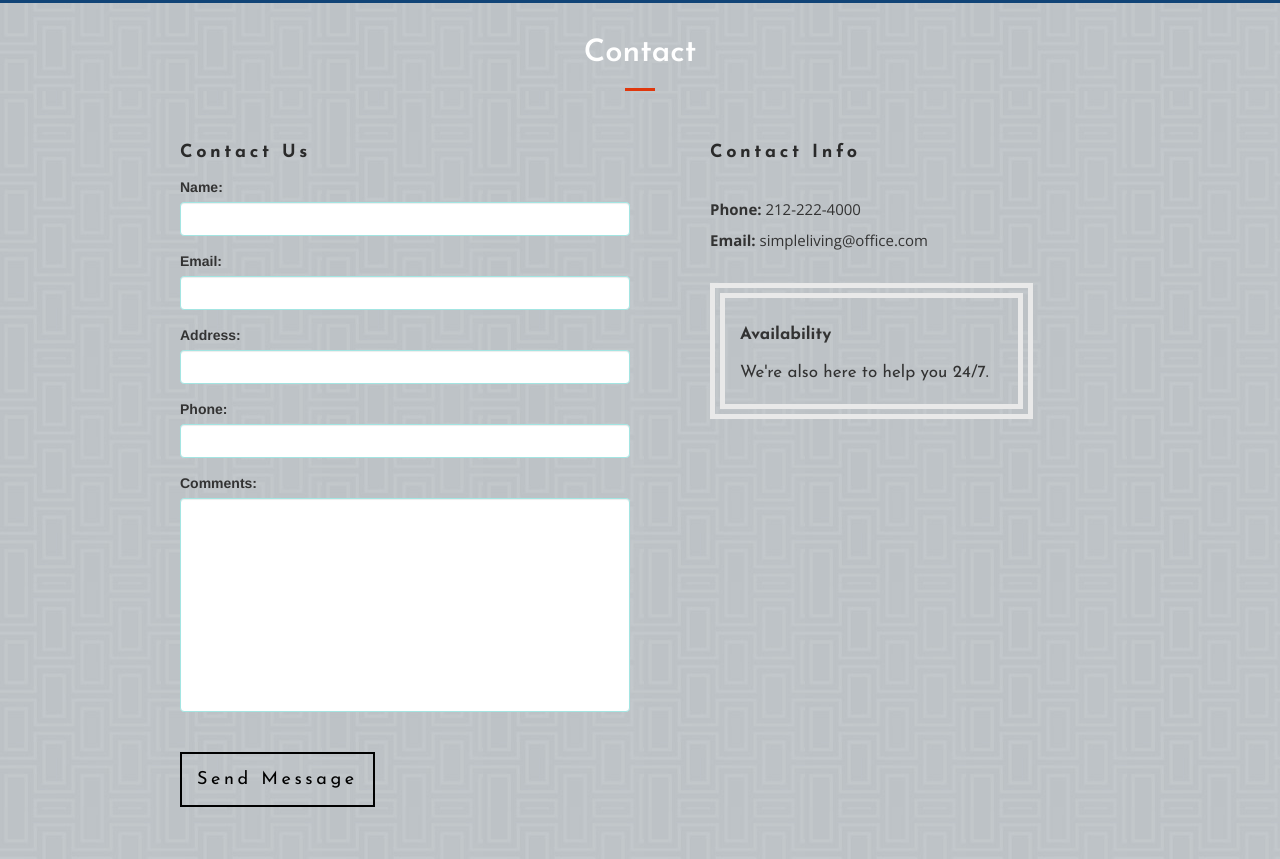
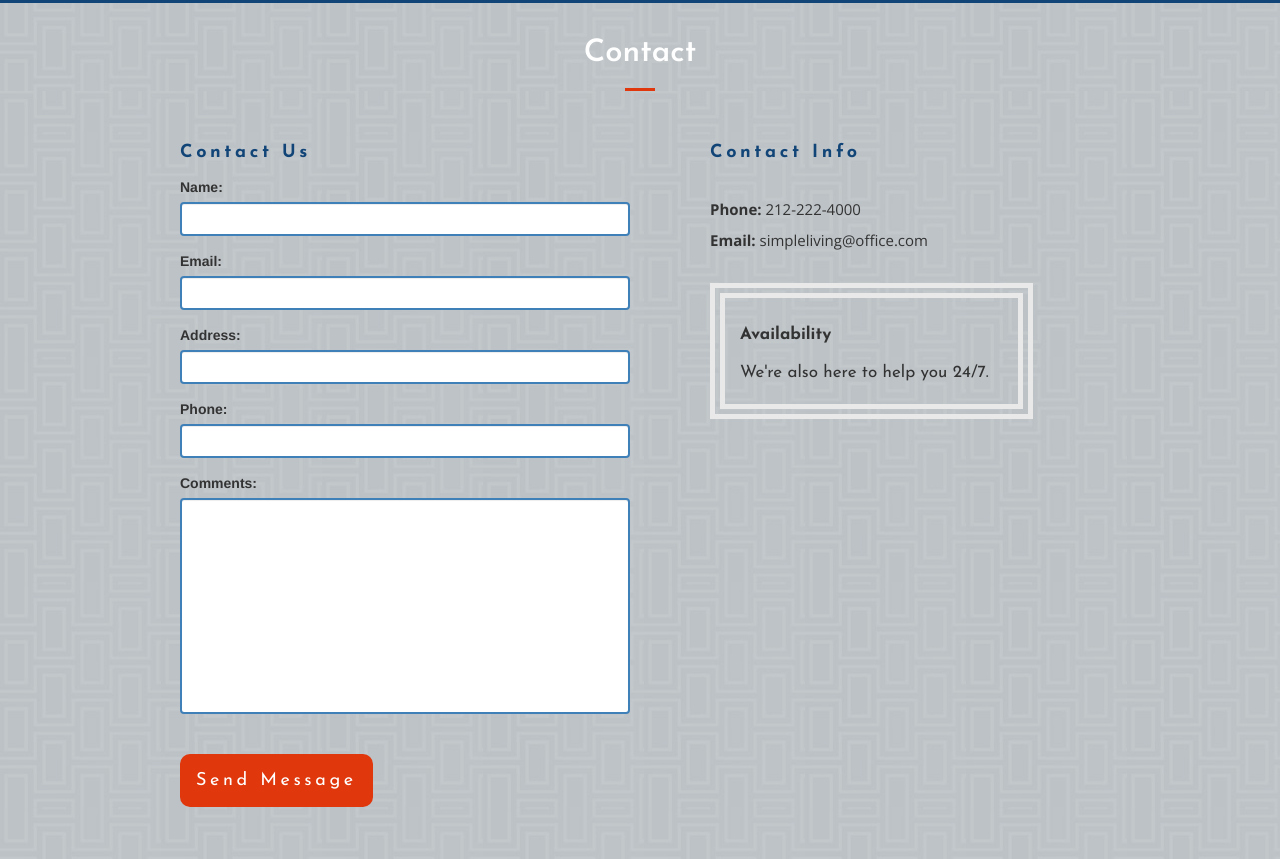
Before and after one commit to Hamza-b93/Aimz-Construction, a plain HTML site: page contact.html in a window 1280 px wide. Shown: the part 93-952 px from the top of the page. Drawn offline with nearby package versions, Linux system fonts and the light colour scheme; some packages are replaced by stand-ins of ours.

Commit message:
Add Style Changes to Contact us Page

```diff
--- a/contact.html
+++ b/contact.html
@@ -110,7 +110,7 @@
     <div class="row col-xs-offset-1">
       <!-- Column1 -->
       <div class="col-md-6 col-sm-12">
-        <h3>Contact us</h3>
+        <h3 class="contact-headings">Contact us</h3>
 
         <form method="post" action="contact/contactengine.php">
           <div class="control-group form-group">
@@ -159,7 +159,7 @@
 
       <!-- Column2 -->
       <div class="col-md-4 col-sm-12">
-        <h3>Contact info</h3>
+        <h3 class="contact-headings">Contact info</h3>
         <div class="contact-info">
           <!--<span class="more"><strong>Adress:</strong> 22 Central Park South, New York</span>-->
           <span class="more"><strong>Phone:</strong> 212-222-4000</span>
--- a/css/main.css
+++ b/css/main.css
@@ -112,17 +112,19 @@ h3 {
 }
 
 .contact-btn {
-  color: black;
-  background-color: transparent;
-  border: 2px solid black;
+  color: #fff;
+  /* background-color: transparent; */
+  background-color: #e0370c;
+  /* border: 2px solid black; */
+  border-radius: 10px;
   margin-top: 25px;
   margin-bottom: 16px;
 }
 
 .contact-btn:hover {
   color: #333;
-  background-color: transparent;
-  border-color: #404040;
+  /* background-color: transparent; */
+  /* border-color: #404040; */
 }
 
 .portfolio-btn {
@@ -219,6 +221,12 @@ div > figure {
 .footer-margin-top {
   margin-top: 50px;
 }
+
+.our-projects-heading,
+.contact-headings {
+  color: #114477;
+}
+
 /*
 .latest {
 	max-height: 600px;
@@ -1432,6 +1440,10 @@ figure.effect-honey:hover h2 i {
 	CONTACT STYLES
 ------------------------------------------------------- */
 
+/* label {
+  color: #4080b8;
+} */
+
 .form-control {
   display: block;
   width: 90%;
@@ -1442,7 +1454,7 @@ figure.effect-honey:hover h2 i {
   color: #555;
   background-color: #fff;
   background-image: none;
-  border: 1px solid #a3e5e2;
+  border: 2px solid #4080b8;
   border-radius: 4px;
   -webkit-box-shadow: inset 0 1px 1px rgba(0, 0, 0, 0.075);
   box-shadow: inset 0 1px 1px rgba(0, 0, 0, 0.075);
```
Also changed, not shown: index.html (+3 -1 lines), portfolio.html (+1 -1 lines).
